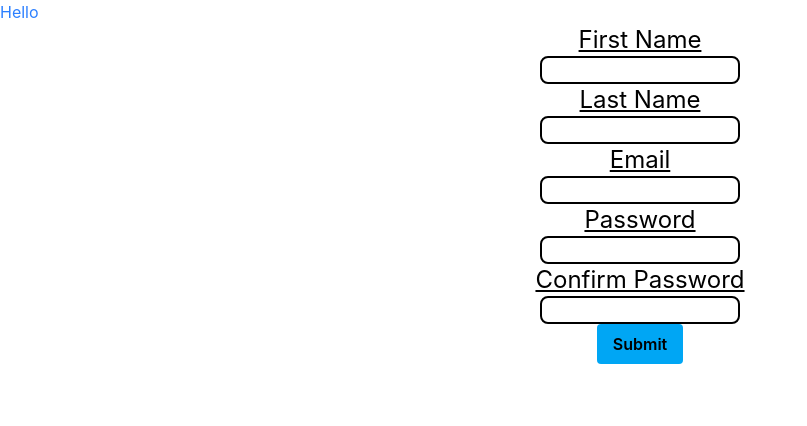
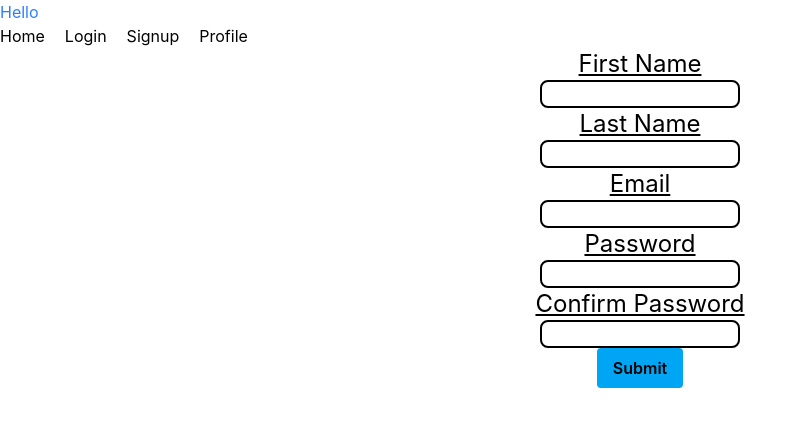
Before and after one commit to matthewrichards234/Discount-Notifications-Front, a React (Vite) app: page /login in a window 1280 px wide. Shown: the top 426 px of the page, without its empty margins (0-807 px from the left). Built offline with nearby package versions, Linux system fonts and the light colour scheme.

Commit message:
feat: Create header navbar components.

```diff
--- a/src/components/App.tsx
+++ b/src/components/App.tsx
@@ -1,4 +1,5 @@
 import { Route, Routes } from "react-router";
+import Header from "./Header";
 import Login from "./Login";
 import Signup from "./Signup";
 import Profile from "./Profile";
@@ -7,6 +8,7 @@ function App() {
   return (
     <>
       <h1 className="text-blue-500">Hello</h1>
+      <Header></Header>
       <Routes>
         <Route path="/login" element={<Login />}></Route>
         <Route path="/signup" element={<Signup />}></Route>
--- /dev/null
+++ b/src/components/Header.tsx
@@ -0,0 +1,19 @@
+import { NavLink, Link } from "react-router";
+const Header = () => {
+  return (
+    <>
+      <nav className="flex flex-row gap-5">
+        <NavLink to="/" end>
+          Home
+        </NavLink>
+        <NavLink to="/login" end>
+          Login
+        </NavLink>
+        <NavLink to="/signup">Signup</NavLink>
+        <NavLink to="/profile">Profile</NavLink>
+      </nav>
+    </>
+  );
+};
+
+export default Header;
```
